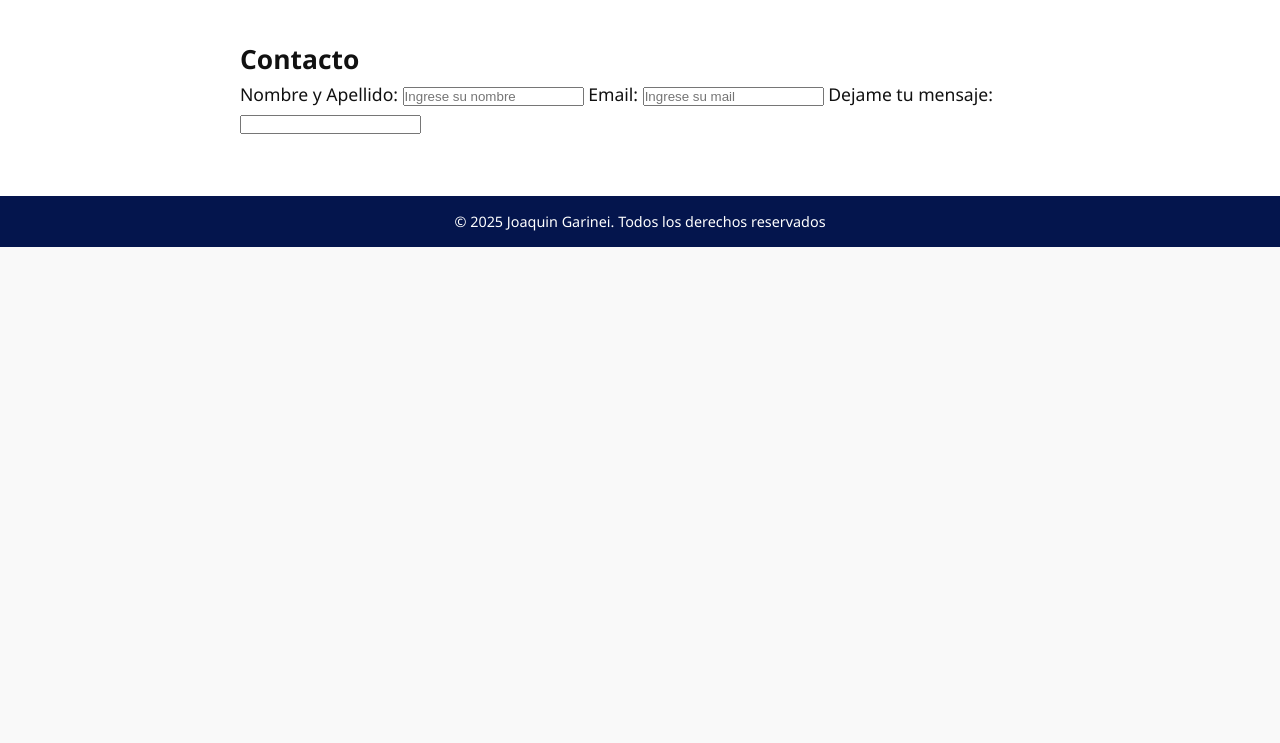
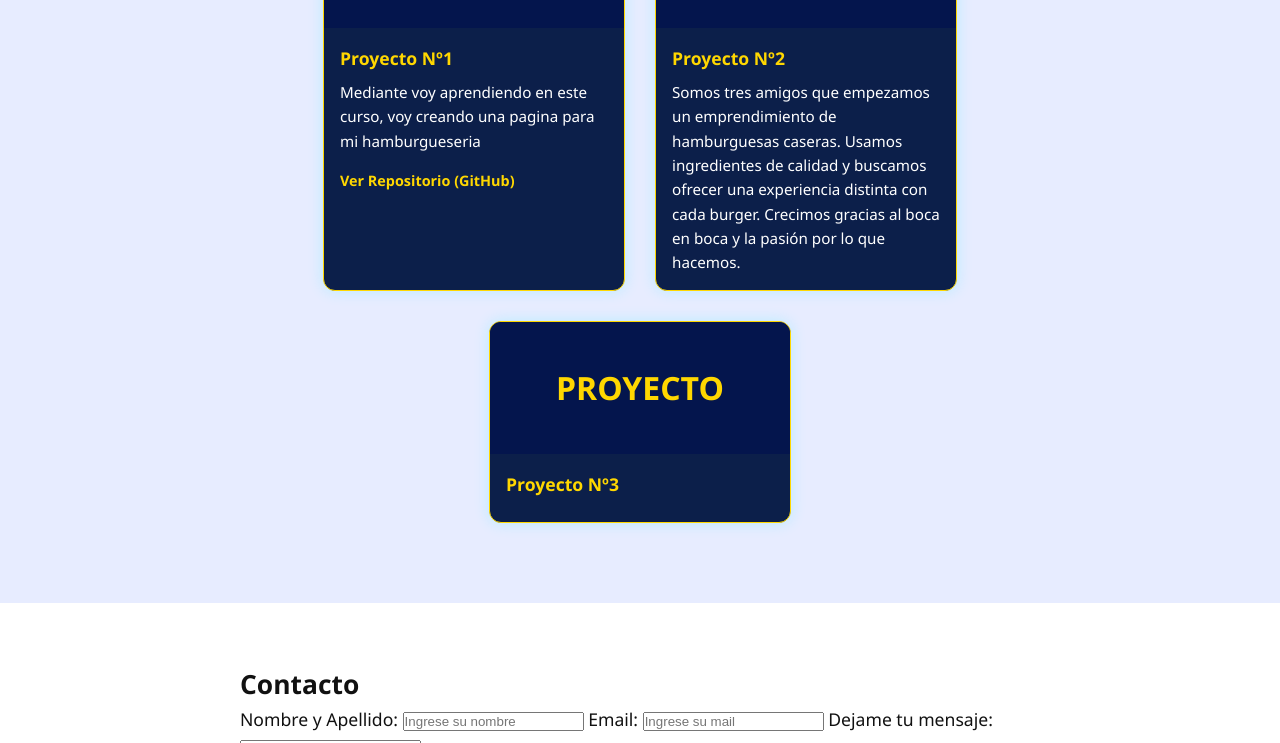
Before and after one commit to Joaco004/Portfolio, a plain HTML site: page index.html in a window 1280 px wide. Shown: the part 623-1366 px from the top of the page. Before the commit the page ends 870 px from the top, so only its background shows below. Drawn offline with Linux system fonts and the light colour scheme.

Commit message:
Add: creacion y agregado de estilos de la seccion proyectos

```diff
--- a/index.html
+++ b/index.html
@@ -35,15 +35,42 @@
     </section>
     <section id="sobre-mi"class="section-me">
       <div class="sobre-mi">
-        <h2>Sobre Mì</h2>
 
       </div>
     </section>
     <section id="proyectos" class="section-proy">
       <div class="proyectos">
-        <h2>Proyectos</h2>
-
+       <h2>PROYECTOS</h2>
+       <div class="contenedor-proyectos">
+        <div class="tarjeta-proyecto">
+           <div class="imagen-proyecto">PROYECTO</div>
+             <div class="info-proyecto">
+               <h3>Proyecto Nº1</h3>
+               <p class="descripcion"></p>
+               <p>Mediante voy aprendiendo en este curso, voy creando una pagina para mi hamburgueseria</p>
+               <div class="enlaces">
+                 <a href="">Ver Repositorio (GitHub)</a>
+               </div>
+             </div>
+       </div>
+       <div class="tarjeta-proyecto">
+          <div class="imagen-proyecto">PROYECTO</div>
+             <div class="info-proyecto">
+               <h3>Proyecto Nº2</h3>
+               <p class="descripcion"></p>
+               <p>Somos tres amigos que empezamos un emprendimiento de hamburguesas caseras. Usamos ingredientes de calidad y buscamos ofrecer una experiencia distinta con cada burger. Crecimos gracias al boca en boca y la pasión por lo que hacemos.</p>
+             </div>
+       </div>
+       <div class="tarjeta-proyecto">
+           <div class="imagen-proyecto">PROYECTO</div>
+             <div class="info-proyecto">
+               <h3>Proyecto Nº3</h3>
+               <p class="descripcion"></p>
+               <p></p>
+             </div>
+       </div>
       </div>
+     </div>
     </section>
     <section id="contacto" class="section-cont">
       <div class="contacto">
--- a/style/styles.css
+++ b/style/styles.css
@@ -102,6 +102,83 @@ header {
   line-height: 1.6;
 }
 
+.contenedor-proyectos {
+  display: flex;
+  flex-wrap: wrap;
+  gap: 30px;
+  justify-content: center;
+  padding: 20px 0;
+}
+
+.tarjeta-proyecto {
+  background-color: #0c1f4a;
+  border: 1px solid #FFD700;
+  border-radius: 12px;
+  width: 300px;
+  display: flex;
+  flex-direction: column;
+  overflow: hidden;
+  box-shadow: 0 0 15px rgba(0, 242, 255, 0.2);
+  transition: transform 0.3s;
+}
+
+.tarjeta-proyecto:hover {
+  transform: scale(1.02);
+}
+
+.imagen-proyecto {
+  background-color: #04154d;
+  color: #FFD700;
+  font-size: 2rem;
+  font-weight: bold;
+  text-align: center;
+  padding: 40px 0;
+}
+
+.info-proyecto {
+  padding: 1rem;
+  color: white;
+  font-size: 0.95rem;
+}
+
+.info-proyecto h3 {
+  color: #FFD700;
+  font-size: 1.1rem;
+  margin-bottom: 0.5rem;
+}
+
+.descripcion {
+  color: #ccc;
+  font-style: italic;
+  margin-bottom: 0.5rem;
+}
+
+.enlaces {
+  margin-top: 1rem;
+  display: flex;
+  flex-wrap: wrap;
+  gap: 12px;
+}
+
+.enlaces a {
+  color: #FFD700;
+  text-decoration: none;
+  font-weight: bold;
+  font-size: 0.9rem;
+}
+
+.enlaces a:hover {
+  text-decoration: underline;
+}
+
+@media (max-width: 768px) {
+  .contenedor-proyectos {
+    flex-direction: column;
+    align-items: center;
+  }
+}
+
+
 
 footer {
   background-color: #04154d;
```
